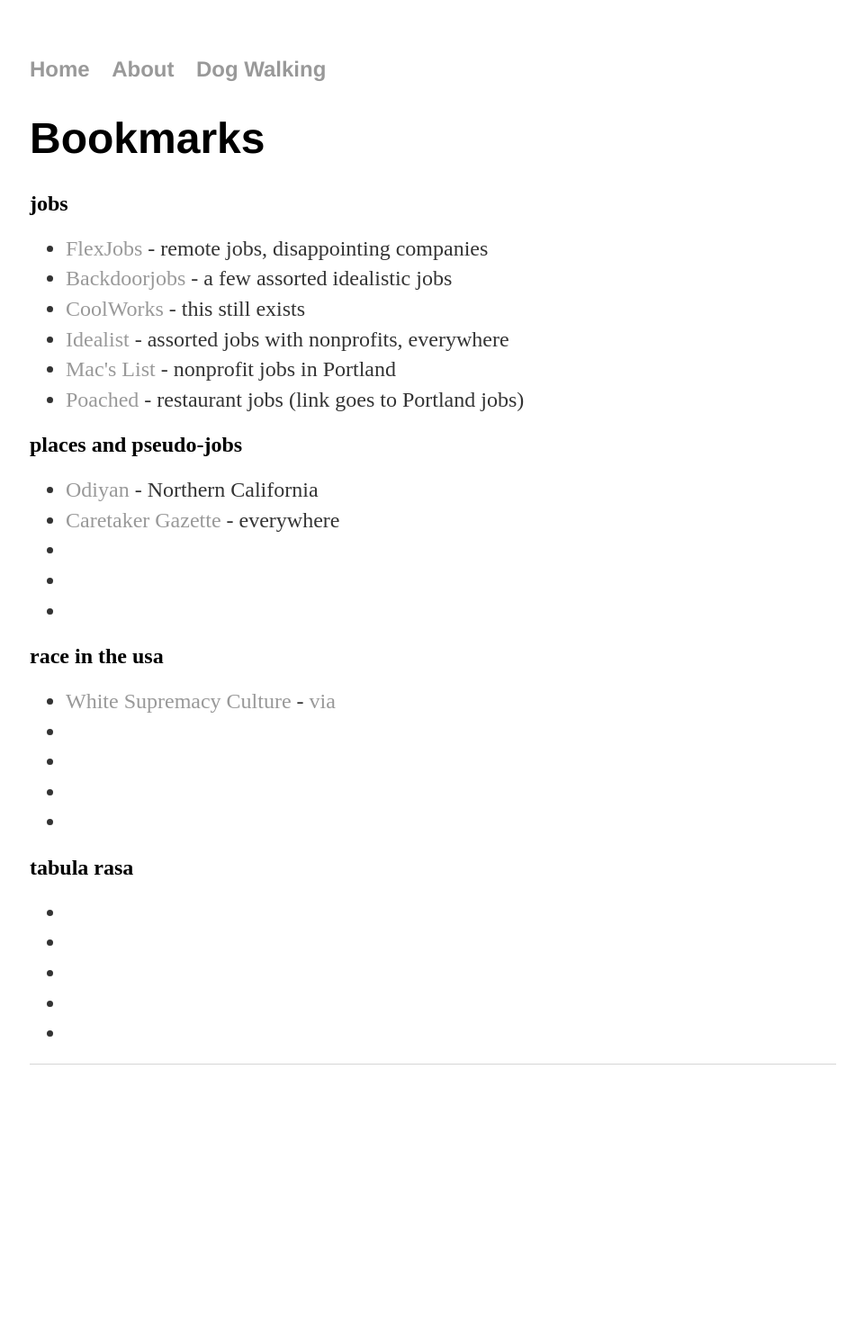
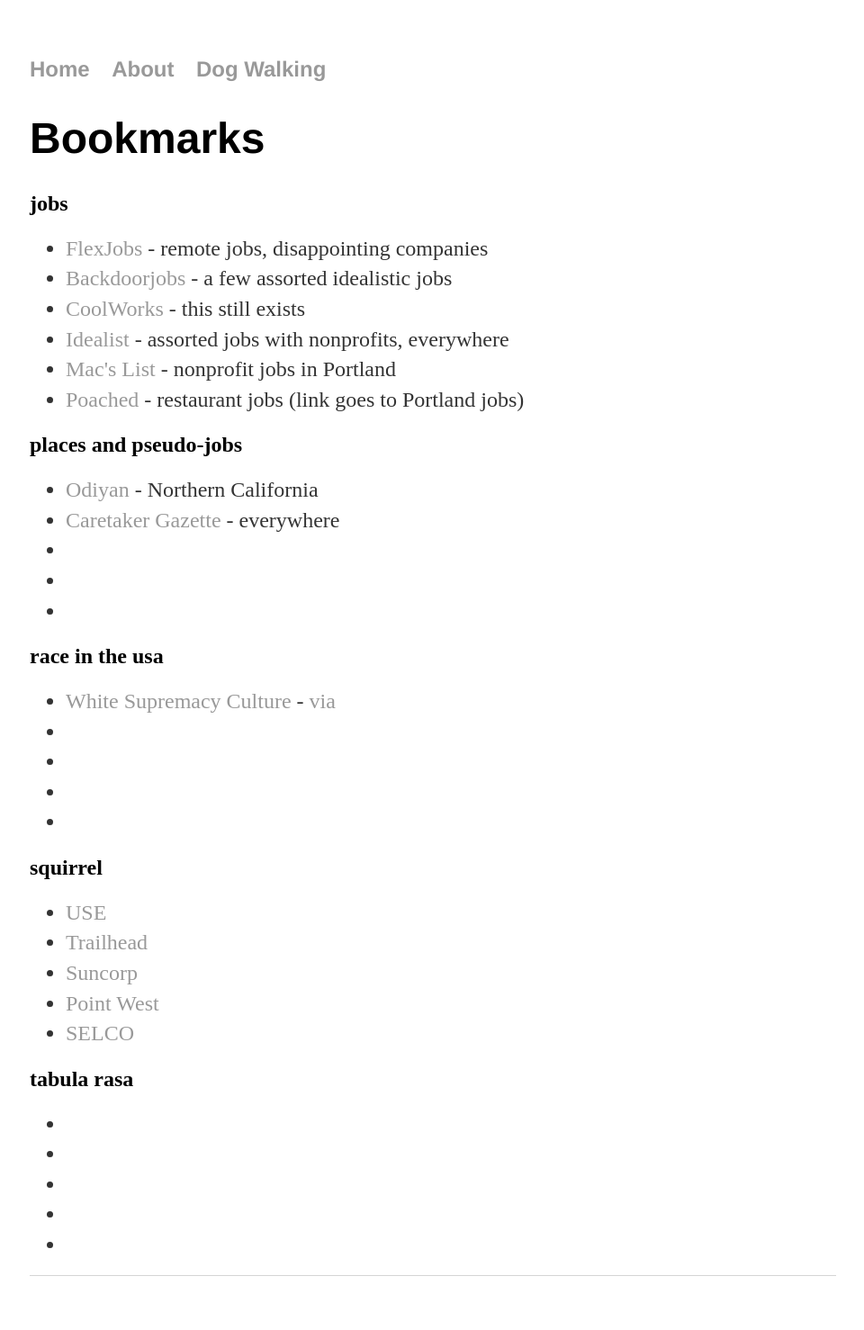
Before and after one commit to aniola/aniola.github.io, a Jekyll site: the page bookmarks.html, which Jekyll copies as it is, in a window 1280 px wide. Shown: the whole page at 90% size, without its empty margins (159-1119 px from the left). Built offline with Jekyll 4.4.1, drawn with Linux system fonts in a browser that asks for light colours; before the commit the page ends 1243 px from its top, so only the background shows below that.

Commit message:
added links

```diff
--- a/bookmarks.html
+++ b/bookmarks.html
@@ -49,6 +49,15 @@
 <li><a href=""></a>
 </ul>
 
+   <h2>squirrel</h2>
+<ul>
+<li><a href="https://www.usecu.org/home/home">USE</a>
+<li><a href="https://www.trailheadcu.org/">Trailhead</a>
+<li><a href="https://internetbanking.suncorpbank.com.au/usermgmt/public/suncorpbank/login">Suncorp</a>
+<li><a href="https://www.pointwestcu.com/">Point West</a>
+<li><a href="https://www.selco.org/">SELCO</a>
+</ul>
+
    <h2>tabula rasa</h2>
 <ul>
 <li><a href=""></a>
```
